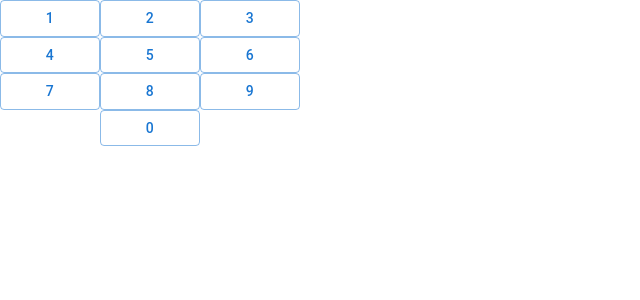
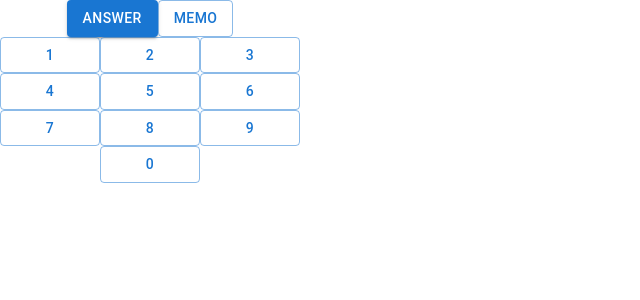
Before and after one commit to kuman514/ReactSudoku, a React (Vite) app: page / in a window 1280 px wide. Shown: the top 300 px of the page, without its empty margins (0-640 px from the left). Built offline with nearby package versions, Linux system fonts and the light colour scheme.

Commit message:
feat: add mode-button

```diff
--- a/src/app/index.tsx
+++ b/src/app/index.tsx
@@ -1,8 +1,10 @@
 import { DigitButton } from '^/features/digit-button';
 import { Digit } from '^/features/digit-button/types';
+import { ModeButton } from '^/features/mode-button';
 import { useState } from 'react';
 
 export function App() {
+  const [mode, setMode] = useState<'answer' | 'memo'>('answer');
   const [digitActiveStatus, setDigitActiveStatus] = useState<
     Record<Digit, boolean>
   >({
@@ -30,6 +32,37 @@ export function App() {
       <div
         style={{
           width: 300,
+        }}
+      >
+        <div
+          style={{
+            display: 'flex',
+            flexDirection: 'row',
+            justifyContent: 'center',
+            alignItems: 'center',
+          }}
+        >
+          <ModeButton
+            modeLabel="answer"
+            isActive={mode === 'answer'}
+            onClick={() => {
+              setMode('answer');
+            }}
+          >
+            Answer
+          </ModeButton>
+          <ModeButton
+            modeLabel="memo"
+            isActive={mode === 'memo'}
+            onClick={() => {
+              setMode('memo');
+            }}
+          >
+            Memo
+          </ModeButton>
+        </div>
+        <div
+          style={{
             display: 'grid',
             gridTemplateAreas: `
             "a b c"
@@ -51,6 +84,7 @@ export function App() {
             )
           )}
         </div>
+      </div>
     </main>
   );
 }
--- /dev/null
+++ b/src/features/mode-button/index.tsx
@@ -0,0 +1,30 @@
+import { ReactNode } from 'react';
+
+import { UIButton } from '^/shared/ui-button';
+
+interface Props {
+  modeLabel: string;
+  children?: ReactNode;
+  isActive?: boolean;
+  isDisabled?: boolean;
+  onClick?: () => void;
+}
+
+export function ModeButton({
+  modeLabel,
+  children,
+  isActive,
+  isDisabled,
+  onClick,
+}: Props) {
+  return (
+    <UIButton
+      ariaLabel={`mode-button-${modeLabel}`}
+      isDisabled={isDisabled}
+      variant={isActive ? 'contained' : 'outlined'}
+      onClick={onClick}
+    >
+      {children}
+    </UIButton>
+  );
+}
```
Also changed, not shown: 1 other file (tests, documents, lock files or other folders). Lines whose indentation alone changed are shown as unchanged.
